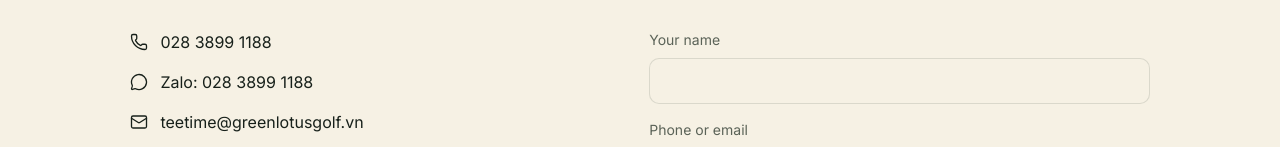
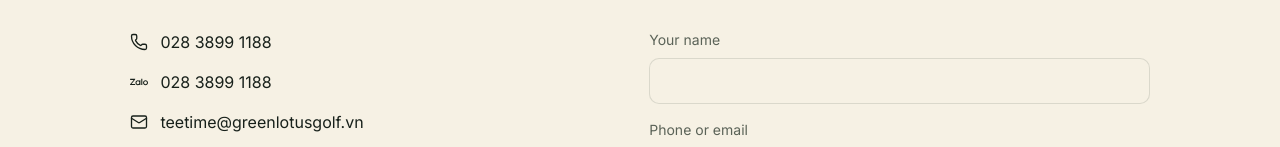
Before and after one commit to ThanhNV121097/project-4292ab11, a React (Vite) app in the folder code/frontend/: page /contact in a window 1280 px wide. Shown: the part 283-430 px from the top of the page. Built offline with nearby package versions, Linux system fonts and the light colour scheme.

Commit message:
chore: edit code/frontend/src/pages/Contact.tsx

```diff
--- a/code/frontend/src/pages/Contact.tsx
+++ b/code/frontend/src/pages/Contact.tsx
@@ -24,8 +24,8 @@ export default function Contact() {
                 <a href="tel:02838991188" className="hover:text-accent"><T k="contact.phone" /></a>
               </li>
               <li className="flex items-center gap-3">
-                <Icon name="chat" size={18} />
-                <a href="https://zalo.me/02838991188" target="_blank" rel="noreferrer" className="hover:text-accent">Zalo: <T k="contact.zalo" /></a>
+                <SocialIcon network="zalo" size={18} />
+                <a href="https://zalo.me/02838991188" target="_blank" rel="noreferrer" className="hover:text-accent"><T k="contact.zalo" /></a>
               </li>
               <li className="flex items-center gap-3">
                 <Icon name="mail" size={18} />
```
